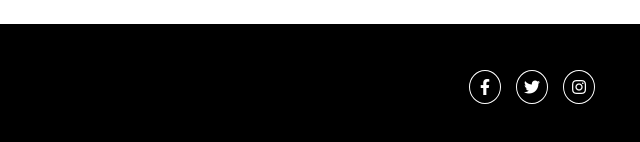
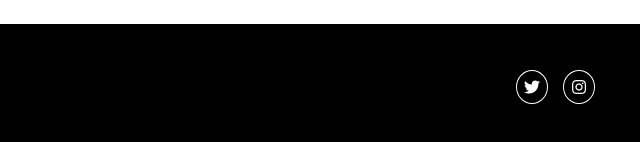
Before and after one commit to chrix258/site-web, a plain HTML site: page accessoires.html in a window 1280 px wide. Shown: the part 748-890 px from the top of the page, 640-1280 px from the left. Drawn offline with nearby package versions, Linux system fonts and the light colour scheme.

Commit message:
Update accessoires.html

```diff
--- a/accessoires.html
+++ b/accessoires.html
@@ -77,7 +77,6 @@
   <footer>
     <p>© The Lab 2021</p>
     <div class="social-media">
-      <p><i class="fab fa-facebook-f"></i></p>
       <p><i class="fab fa-twitter"></i></p>
       <p><i class="fab fa-instagram"></i></p>
     </div>
```
